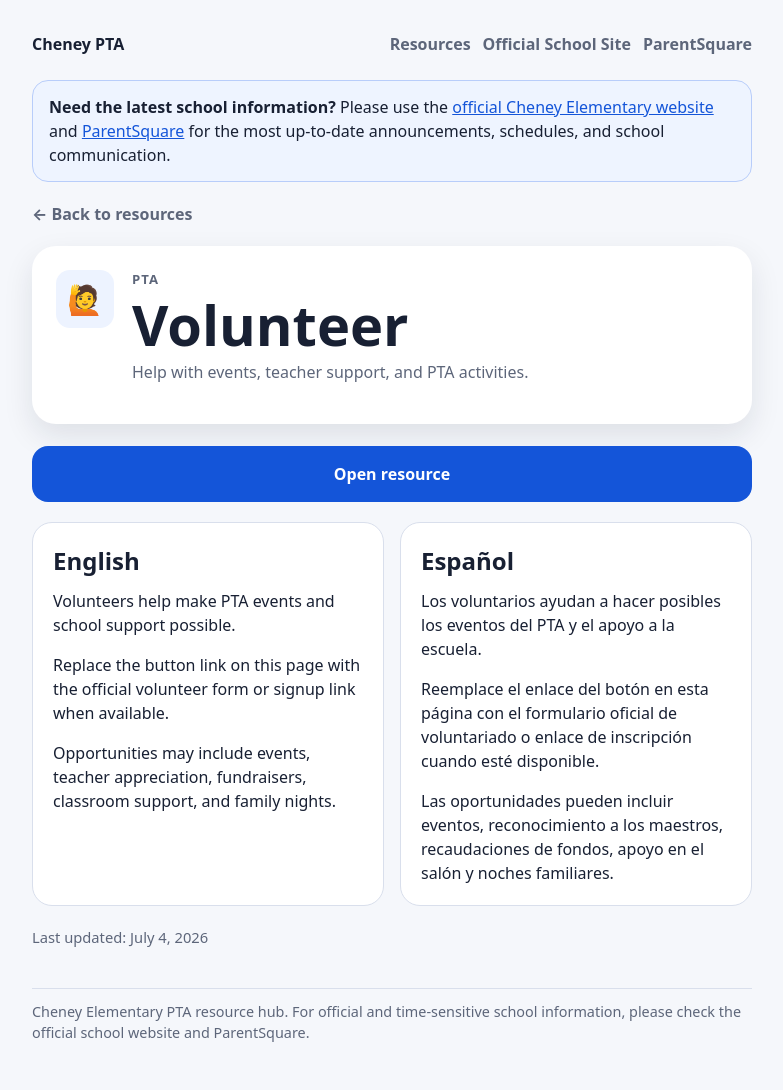
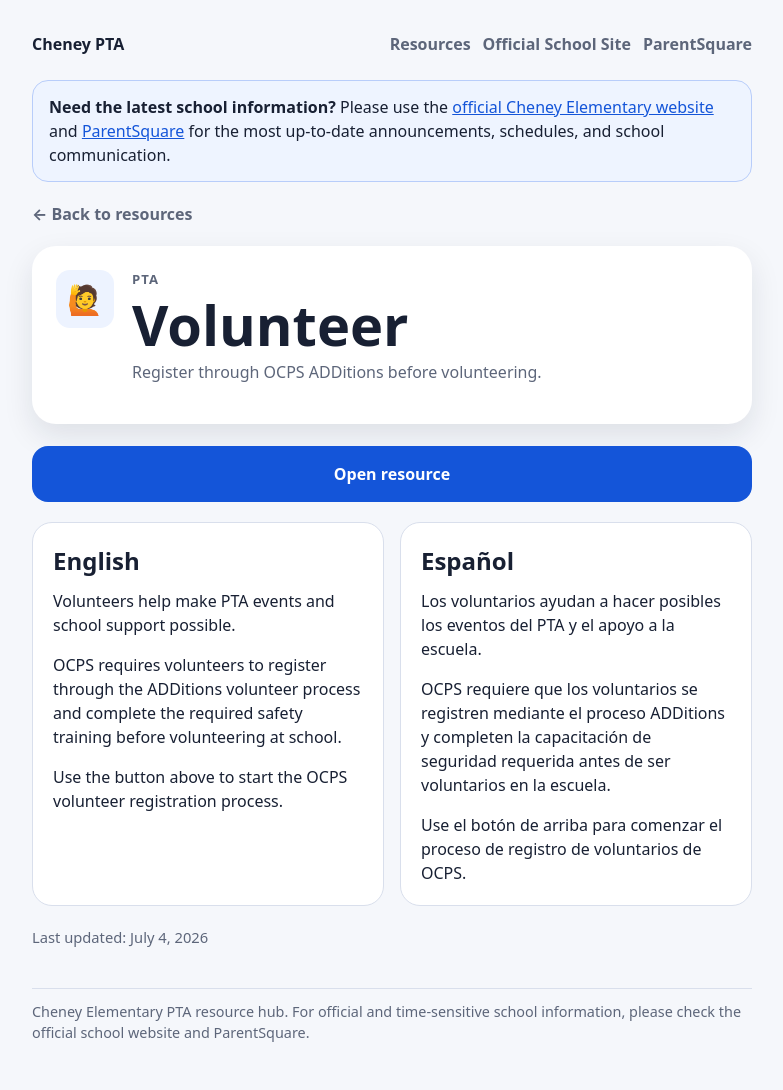
Before and after one commit to matthewtckr/cheneypta, a Jekyll site: the page built from _resources/volunteer.md, in a window 1280 px wide. Shown: the whole page, without its empty margins (248-1031 px from the left). Built offline with Jekyll 4.4.1, drawn with Linux system fonts in a browser that asks for light colours.

Commit message:
Link volunteer page to OCPS process

```diff
--- a/_resources/volunteer.md
+++ b/_resources/volunteer.md
@@ -1,21 +1,21 @@
 ---
 title: Volunteer
-description: Help with events, teacher support, and PTA activities.
+description: Register through OCPS ADDitions before volunteering.
 icon: 🙋
 category: PTA
 order: 40
-external_url: "#"
+external_url: https://foundationforocps.org/additionsvolunteers/
 last_updated: 2026-07-04
 content_en: |
   Volunteers help make PTA events and school support possible.
 
-  Replace the button link on this page with the official volunteer form or signup link when available.
+  OCPS requires volunteers to register through the ADDitions volunteer process and complete the required safety training before volunteering at school.
 
-  Opportunities may include events, teacher appreciation, fundraisers, classroom support, and family nights.
+  Use the button above to start the OCPS volunteer registration process.
 content_es: |
   Los voluntarios ayudan a hacer posibles los eventos del PTA y el apoyo a la escuela.
 
-  Reemplace el enlace del botón en esta página con el formulario oficial de voluntariado o enlace de inscripción cuando esté disponible.
+  OCPS requiere que los voluntarios se registren mediante el proceso ADDitions y completen la capacitación de seguridad requerida antes de ser voluntarios en la escuela.
 
-  Las oportunidades pueden incluir eventos, reconocimiento a los maestros, recaudaciones de fondos, apoyo en el salón y noches familiares.
+  Use el botón de arriba para comenzar el proceso de registro de voluntarios de OCPS.
 ---
```
